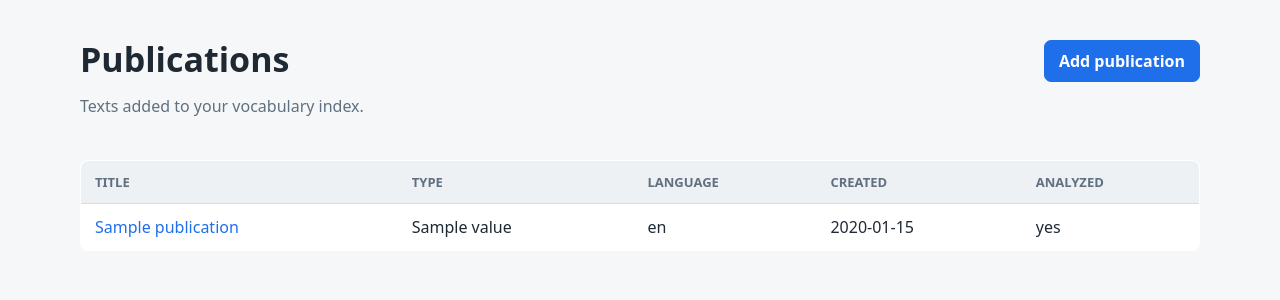
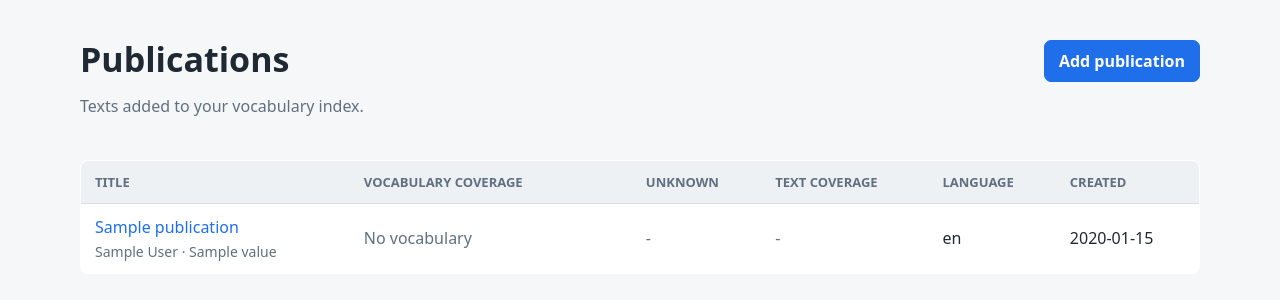
Before and after one commit to pbednarczyk/WordTracker, a Symfony app: template app/templates/publication/index.html.twig in a window 1280 px wide. Shown: the part 65-365 px from the top of the page. Run offline with Twig, Linux system fonts and the light colour scheme; the template is opened without the code that fills it: most values are stand-ins (such as "Sample title", 1, 10 or a date in 2020); some libraries are stand-ins or nearby versions.

Commit message:
marchewki

```diff
--- a/app/templates/base.html.twig
+++ b/app/templates/base.html.twig
@@ -185,6 +185,53 @@
                 margin-top: 6px;
                 font-size: 24px;
                 font-weight: 750;
+            }
+
+            .publication-meta {
+                margin-top: 4px;
+                font-size: 14px;
+            }
+
+            .coverage-cell {
+                min-width: 220px;
+            }
+
+            .coverage-head {
+                display: flex;
+                align-items: center;
+                gap: 8px;
+                justify-content: space-between;
+                margin-bottom: 7px;
+                font-weight: 750;
+            }
+
+            .progress {
+                height: 10px;
+                overflow: hidden;
+                border-radius: 999px;
+                background: var(--surface-muted);
+                border: 1px solid var(--border);
+            }
+
+            .progress__bar {
+                height: 100%;
+                border-radius: inherit;
+            }
+
+            .progress--low .progress__bar {
+                background: #d1242f;
+            }
+
+            .progress--medium .progress__bar {
+                background: #bc6c25;
+            }
+
+            .progress--high .progress__bar {
+                background: #b88700;
+            }
+
+            .progress--complete .progress__bar {
+                background: var(--success);
             }
 
             table {
--- a/app/templates/publication/index.html.twig
+++ b/app/templates/publication/index.html.twig
@@ -22,20 +22,58 @@
             <thead>
                 <tr>
                     <th>Title</th>
-                    <th>Type</th>
+                    <th>Vocabulary Coverage</th>
+                    <th>Unknown</th>
+                    <th>Text Coverage</th>
                     <th>Language</th>
                     <th>Created</th>
-                    <th>Analyzed</th>
                 </tr>
             </thead>
             <tbody>
                 {% for publication in publications %}
+                    {% set coverage = coverageByPublication[publication.id] ?? null %}
                     <tr>
-                        <td><a href="{{ path('publication_show', { id: publication.id }) }}">{{ publication.title }}</a></td>
-                        <td>{{ publication.type.value }}</td>
+                        <td>
+                            <a href="{{ path('publication_show', { id: publication.id }) }}">{{ publication.title }}</a>
+                            <div class="muted publication-meta">
+                                {{ publication.author ?: '-' }} · {{ publication.type.value|capitalize }}
+                            </div>
+                        </td>
+                        <td class="coverage-cell">
+                            {% if publication.analyzedAt and coverage %}
+                                <div class="coverage-head">
+                                    <span>{{ coverage.vocabularyCoverage }}</span>
+                                    {% if coverage.completed %}
+                                        <span class="badge badge--known">COMPLETED</span>
+                                    {% endif %}
+                                </div>
+                                {% if coverage.vocabularyCoveragePercent is not null %}
+                                    <div class="progress progress--{{ coverage.vocabularyCoverageLevel }}" aria-label="Vocabulary Coverage {{ coverage.vocabularyCoverage }}">
+                                        <div class="progress__bar" style="width: {{ coverage.vocabularyCoveragePercent }}%"></div>
+                                    </div>
+                                {% endif %}
+                            {% elseif publication.analyzedAt %}
+                                <span class="muted">No vocabulary</span>
+                            {% else %}
+                                <span class="muted">Not analyzed</span>
+                            {% endif %}
+                        </td>
+                        <td>
+                            {% if publication.analyzedAt and coverage %}
+                                Unknown: {{ coverage.unknownVocabulary }}
+                            {% else %}
+                                <span class="muted">-</span>
+                            {% endif %}
+                        </td>
+                        <td>
+                            {% if publication.analyzedAt and coverage %}
+                                <span class="muted">{{ coverage.textCoverage }}</span>
+                            {% else %}
+                                <span class="muted">-</span>
+                            {% endif %}
+                        </td>
                         <td>{{ publication.language }}</td>
                         <td>{{ publication.createdAt|date('Y-m-d') }}</td>
-                        <td>{{ publication.analyzedAt ? 'yes' : 'no' }}</td>
                     </tr>
                 {% endfor %}
             </tbody>
```
Also changed, not shown: app/src/Controller/PublicationController.php (+53 -4 lines), app/src/Repository/PublicationVocabularyRepository.php (+67 -0 lines), app/tests/PublicationUiTest.php (+49 -0 lines).
